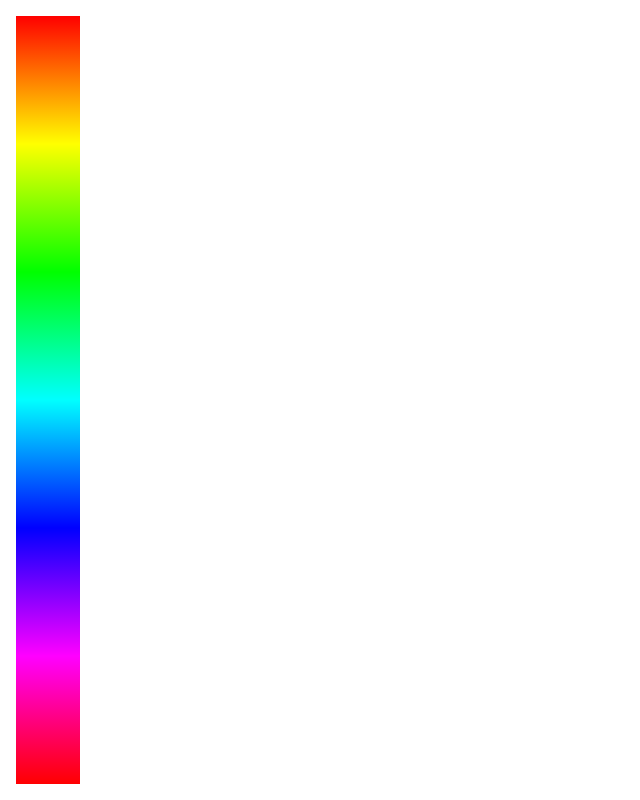
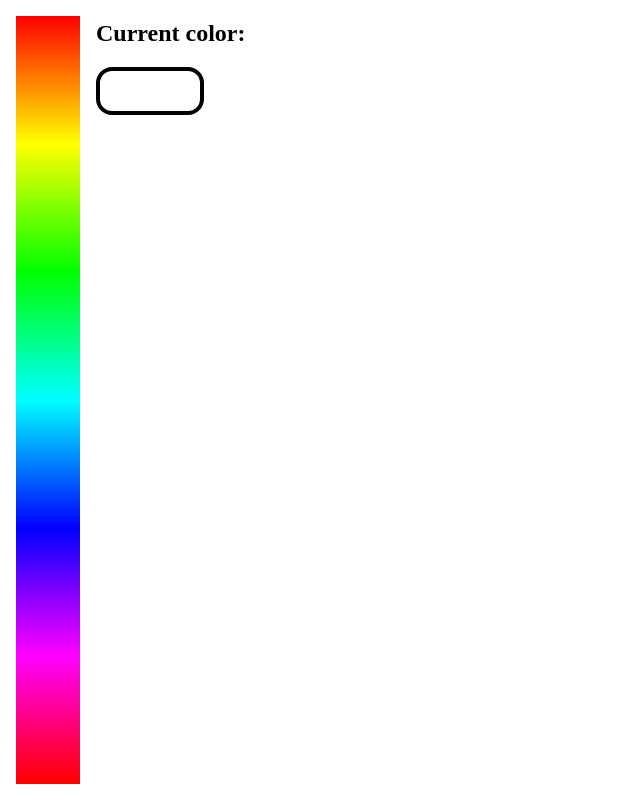
Before and after one commit to Nybbbbe/drawing-stuff, a React (Vite) app: page / in a window 1280 px wide. Shown: the whole page, without its empty margins (0-640 px from the left). Built offline with nearby package versions, Linux system fonts and the light colour scheme.

Commit message:
first commit

```diff
--- a/package.json
+++ b/package.json
@@ -12,7 +12,8 @@
     "mobx": "^6.6.1",
     "mobx-react-lite": "^3.4.0",
     "react": "^18.2.0",
-    "react-dom": "^18.2.0"
+    "react-dom": "^18.2.0",
+    "sass": "^1.54.7"
   },
   "devDependencies": {
     "@types/react": "^18.0.17",
--- a/src/App.tsx
+++ b/src/App.tsx
@@ -1,33 +1,8 @@
-import { useState } from 'react'
-import reactLogo from './assets/react.svg'
-import './App.css'
+import PickerComponent from './PickerComponent';
 
-function App() {
-  const [count, setCount] = useState(0)
-
+const App = () => {
   return (
-    <div className="App">
-      <div>
-        <a href="https://vitejs.dev" target="_blank">
-          <img src="/vite.svg" className="logo" alt="Vite logo" />
-        </a>
-        <a href="https://reactjs.org" target="_blank">
-          <img src={reactLogo} className="logo react" alt="React logo" />
-        </a>
-      </div>
-      <h1>Vite + React</h1>
-      <div className="card">
-        <button onClick={() => setCount((count) => count + 1)}>
-          count is {count}
-        </button>
-        <p>
-          Edit <code>src/App.tsx</code> and save to test HMR
-        </p>
-      </div>
-      <p className="read-the-docs">
-        Click on the Vite and React logos to learn more
-      </p>
-    </div>
+    < PickerComponent/>
   )
 }
 
--- a/src/ColorPicker.ts
+++ b/src/ColorPicker.ts
@@ -1,3 +1,5 @@
+import { colorPickerState } from "./PickerComponent";
+
 class ColorPicker {
   private canvas: HTMLCanvasElement;
   private ctx: CanvasRenderingContext2D;
@@ -9,11 +11,15 @@ class ColorPicker {
   constructor() {
     this.canvas = document.createElement('canvas');
     this.ctx = this.canvas.getContext('2d')!;
-    window.addEventListener('resize', this.resize)
-    document.body.appendChild(this.canvas);
+  }
+
+  public updateRefs = (canvas: HTMLCanvasElement) => {
+    this.canvas = canvas;
+    this.ctx = this.canvas.getContext('2d')!;
     this.resize();
-    this.handleMouseEvents()
-    requestAnimationFrame(this.draw)
+    window.addEventListener('resize', this.resize);
+    this.handleMouseEvents();
+    requestAnimationFrame(this.draw);
   }
 
   private resize = () => {
@@ -70,6 +76,7 @@ class ColorPicker {
   private getChosenColor = () => {
     const [i, maxVal] = this.findInterval();
     const colorNum = (this.selectionPos / maxVal) * 255;
+    console.log(colorNum)
     switch (i) {
       case 0:
         return `rgb(255, ${colorNum}, 0)`;
@@ -117,12 +124,13 @@ class ColorPicker {
   private onPointerDown = (e: MouseEvent) => {
     this.isDragging = true;
     this.selectionPos = Math.min(Math.max(this.getCanvasMousePos(e), 0), this.canvas.height);
+    colorPickerState.setNewColor(this.getChosenColor()!);
   }
 
   private onPointerMove = (e: MouseEvent) => {
     if (this.isDragging) {
       this.selectionPos = Math.min(Math.max(this.getCanvasMousePos(e), 0), this.canvas.height);
-      console.log(this.getChosenColor());
+      colorPickerState.setNewColor(this.getChosenColor()!);
     }
 
   }
--- /dev/null
+++ b/src/PickerComponent.scss
@@ -0,0 +1,15 @@
+#pickerContainer {
+  height: 100%;
+  display: flex;
+}
+
+canvas {
+  padding: 16px;
+}
+
+.show-color-div {
+  width: 100px;
+  height: 40px;
+  border: 4px solid black;
+  border-radius: 16px;
+}
--- /dev/null
+++ b/src/PickerComponent.tsx
@@ -0,0 +1,42 @@
+import { makeAutoObservable } from "mobx";
+import { observer } from "mobx-react-lite";
+import { useEffect, useRef } from "react";
+import colorPicker from "./ColorPicker";
+import './PickerComponent.scss';
+
+colorPicker;
+
+class ColorPickerState {
+  currentColor = '';
+
+  constructor() {
+      makeAutoObservable(this)
+  }
+
+  setNewColor(newColor: string) {
+      this.currentColor = newColor;
+  }
+}
+
+export const colorPickerState = new ColorPickerState();
+
+const PickerComponent = (observer(() => {
+  const canvasRef = useRef(null);
+    useEffect(() => {
+      colorPicker.updateRefs(canvasRef.current! as HTMLCanvasElement);
+    }, [])
+
+    return (
+      <div id="pickerContainer">
+        <canvas id="picker-canvas" ref={canvasRef}></canvas>
+        <div>
+          <h2>Current color:</h2>
+          <p>{colorPickerState.currentColor}</p>
+          <div className="show-color-div" style={{backgroundColor: colorPickerState.currentColor}}></div>
+        </div>
+      </div>
+    )
+  })
+)
+
+export default PickerComponent;
--- a/src/index.css
+++ b/src/index.css
@@ -5,10 +5,3 @@ html, body, #root {
   padding: 0;
   position: relative;
 }
-
-canvas {
-  position: absolute;
-  top: 0;
-  left: 0;
-  padding: 16px;
-}
--- a/src/main.tsx
+++ b/src/main.tsx
@@ -1,13 +1,11 @@
 import React from 'react'
 import ReactDOM from 'react-dom/client'
 import App from './App'
-import colorPicker from './ColorPicker';
 import './index.css';
 
-colorPicker;
 
 ReactDOM.createRoot(document.getElementById('root') as HTMLElement).render(
   <React.StrictMode>
-    {/* <App /> */}
+    <App></App>
   </React.StrictMode>
 )
```
Also changed, not shown: 1 other file (tests, documents, lock files or other folders).
